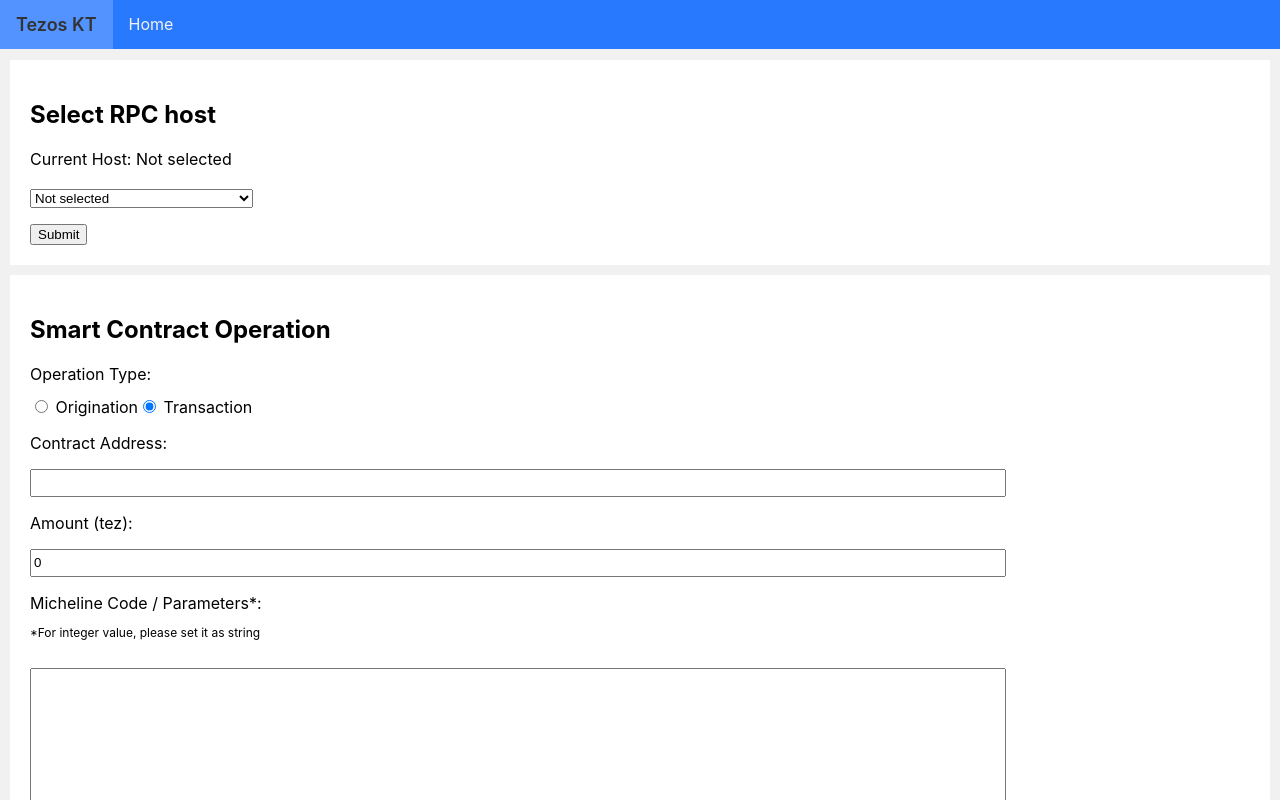
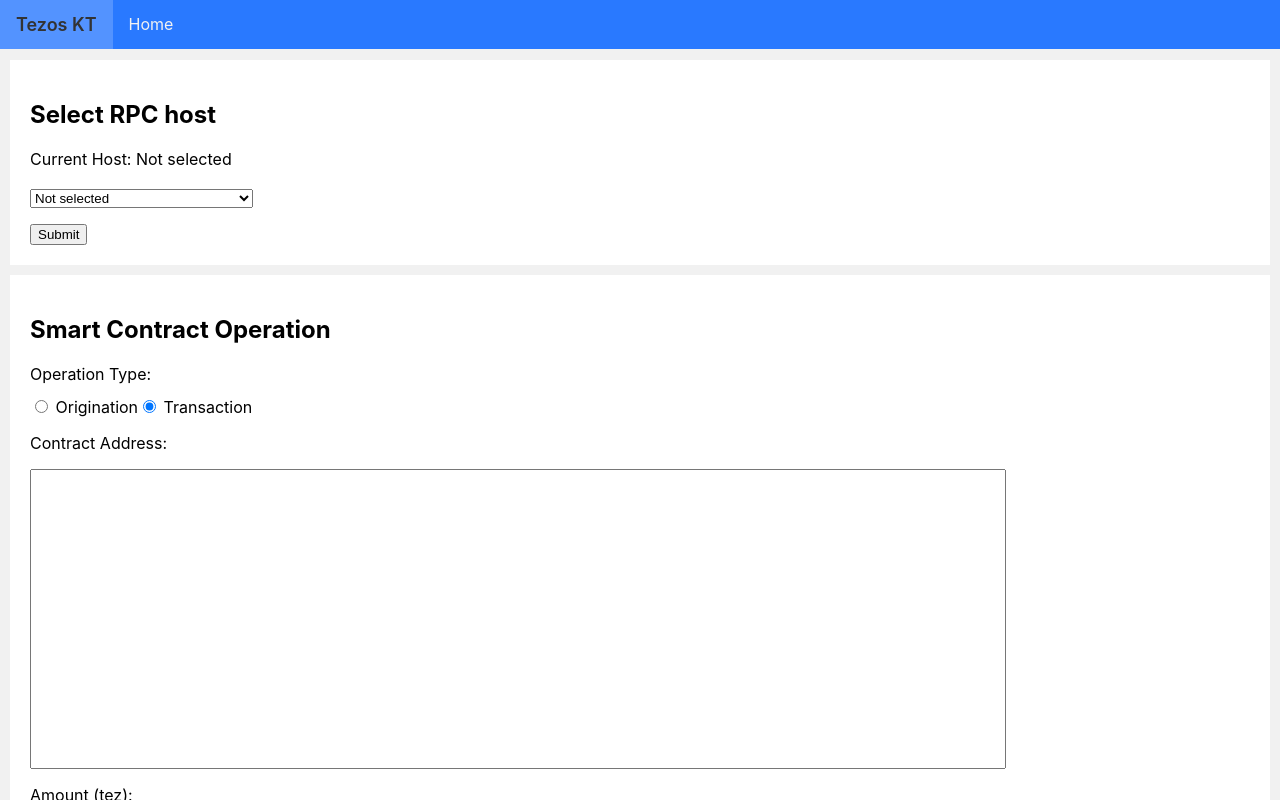
Before and after one commit to luazhizhan/tezos-kt, a React (Create React App) app: page / in a window 1280 px wide. Both pictures are taken after a click on the radio button 149 px from the left and 406 px from the top of the page. Shown: the top 800 px of the page. Built offline with nearby package versions, Linux system fonts and the light colour scheme.

Commit message:
Update css

```diff
--- a/src/App.tsx
+++ b/src/App.tsx
@@ -2,6 +2,7 @@
 import MainLayout from './layouts/MainLayout';
 import RpcHost from './components/RpcHost';
 import SmartContractOp from './components/SmartContractOp';
+import './assets/home.css';
 
 function App() {
   const [currentHost, setCurrentHost] = useState('Not selected');
--- /dev/null
+++ b/src/assets/home.css
@@ -0,0 +1,26 @@
+/* Add a card effect for articles */
+.card {
+  background-color: white;
+  padding: 20px;
+  margin: 10px 10px;
+}
+
+.cardDiv {
+  margin-top: 16px;
+}
+
+.submitBtn {
+  margin-top: 16px;
+}
+
+.textbox {
+  width: 80%;
+  min-height: 300px;
+  margin-top: 16px;
+}
+
+.numBox {
+  width: 80%;
+  height: 28px;
+  margin-top: 16px;
+}
--- a/src/components/SmartContractOp.tsx
+++ b/src/components/SmartContractOp.tsx
@@ -157,7 +157,7 @@
           type="text"
           value={contractAddr}
           onChange={(event) => onContractAddrChange(event)}
-          style={{ width: '80%', height: '28px', marginTop: '16px' }}
+          className="textbox"
         />
       </div>
 
@@ -170,7 +170,7 @@
           min={0}
           value={opAmt}
           onChange={(event) => onAmtChange(event)}
-          style={{ width: '80%', height: '28px', marginTop: '16px' }}
+          className="numBox"
         />
       </div>
 
@@ -182,7 +182,7 @@
           cols={100}
           value={michelineCode}
           onChange={(event) => onMichelineCodeChange(event)}
-          style={{ width: '80%', minHeight: '300px', marginTop: '16px' }}
+          className="textbox"
         />
       </div>
 
@@ -194,7 +194,7 @@
           cols={100}
           value={storageCode}
           onChange={(event) => onStorageCodeChange(event)}
-          style={{ width: '80%', minHeight: '300px', marginTop: '16px' }}
+          className="textbox"
         />
       </div>
       <button type="button" className="submitBtn" onClick={onSCOpClick}>
--- a/src/layouts/Style.css
+++ b/src/layouts/Style.css
@@ -37,21 +37,6 @@
   margin-top: 50px;
 }
 
-/* Add a card effect for articles */
-.card {
-  background-color: white;
-  padding: 20px;
-  margin: 10px 10px;
-}
-
-.cardDiv {
-  margin-top: 16px;
-}
-
-.submitBtn {
-  margin-top: 16px;
-}
-
 /* Responsive layout - when the screen is less than 800px wide, make the two columns stack on top of each other instead of next to each other */
 @media screen and (max-width: 800px) {
   .content {
```
